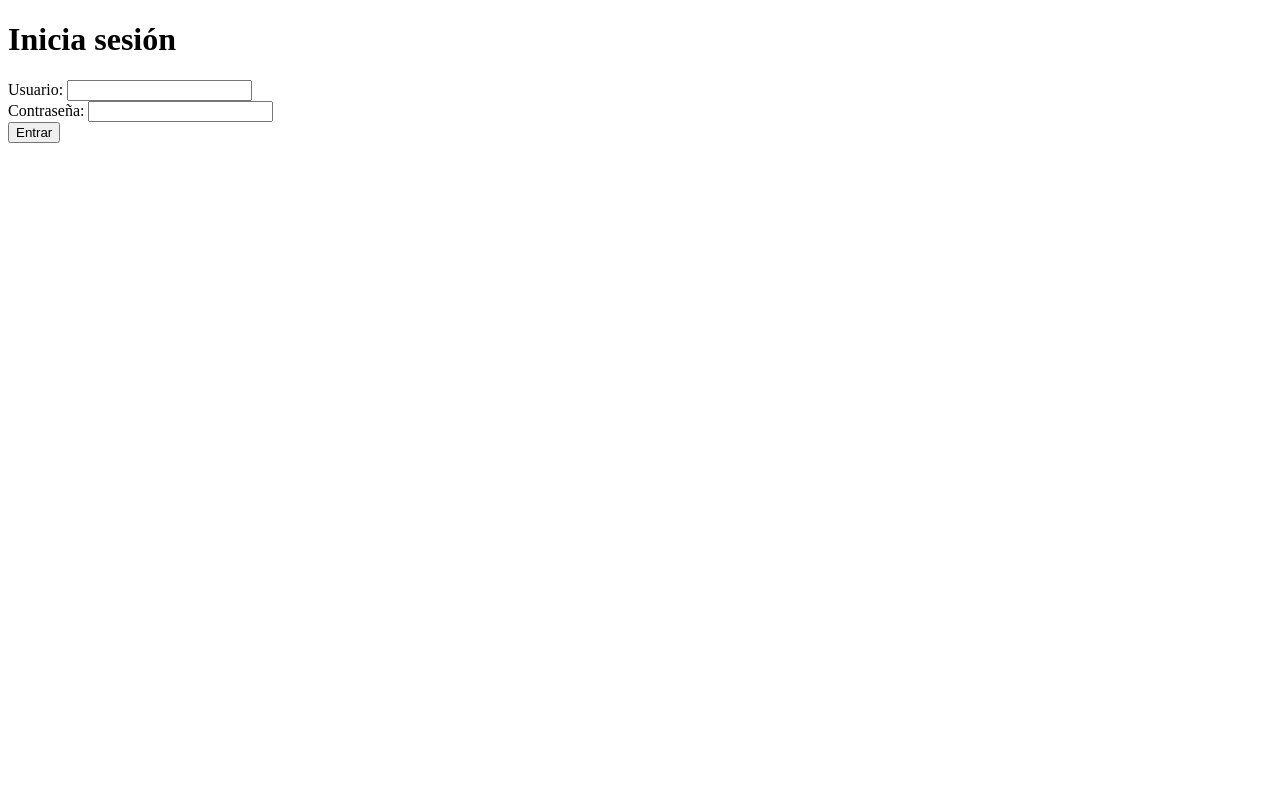
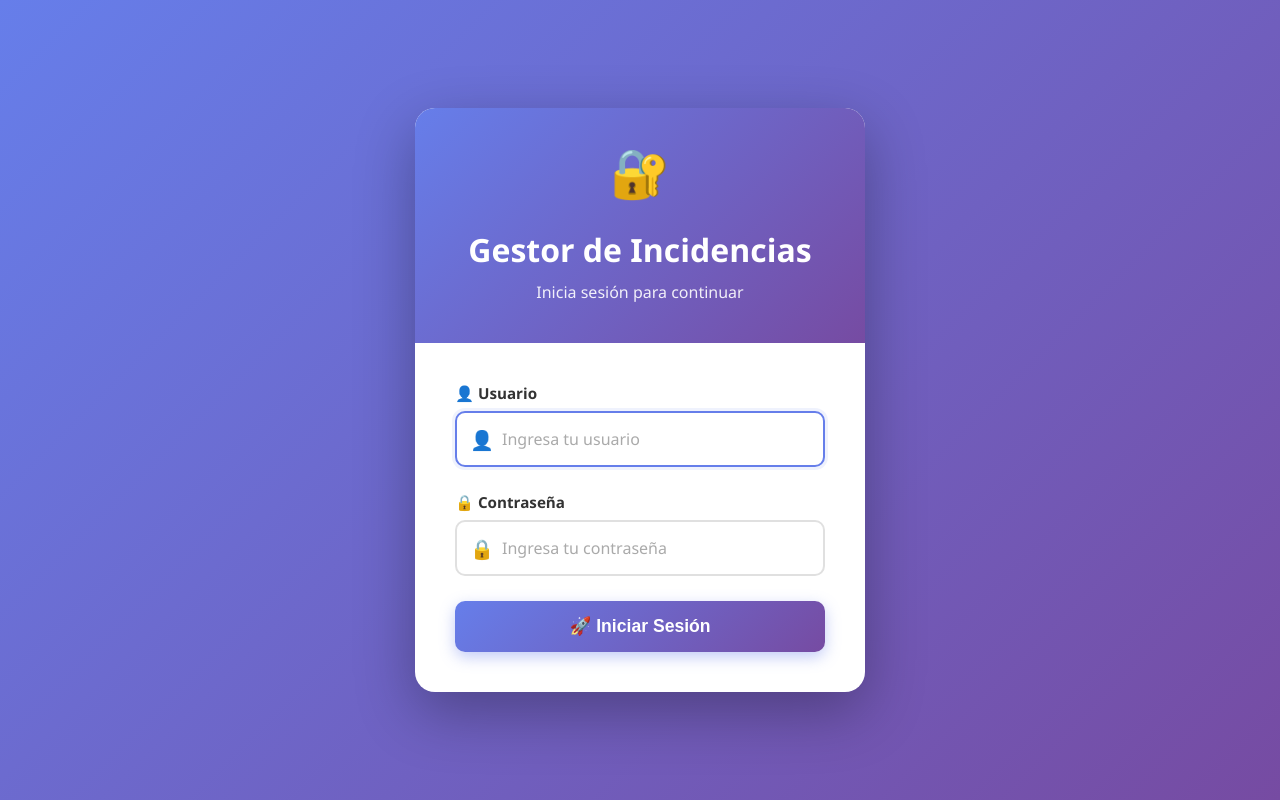
Before and after one commit to NoelBallester/proyectoIAW, a PHP site: page /login.php in a window 1280 px wide. Run offline with PHP 8.4, Linux system fonts and the light colour scheme.

Commit message:
Design: login.php con diseño moderno (gradientes, animaciones, iconos)

```diff
--- a/public/login.php
+++ b/public/login.php
@@ -58,18 +58,242 @@ if ($_SERVER['REQUEST_METHOD'] === 'POST') {
 }
 ?>
 <!DOCTYPE html>
-<html>
-<head><title>Login</title></head>
+<html lang="es">
+<head>
+    <meta charset="UTF-8">
+    <meta name="viewport" content="width=device-width, initial-scale=1.0">
+    <title>Iniciar Sesión - Gestor de Incidencias</title>
+    <style>
+        * {
+            margin: 0;
+            padding: 0;
+            box-sizing: border-box;
+        }
+
+        body {
+            font-family: 'Segoe UI', Tahoma, Geneva, Verdana, sans-serif;
+            background: linear-gradient(135deg, #667eea 0%, #764ba2 100%);
+            min-height: 100vh;
+            display: flex;
+            align-items: center;
+            justify-content: center;
+            padding: 20px;
+        }
+
+        .login-container {
+            background: white;
+            border-radius: 20px;
+            box-shadow: 0 20px 60px rgba(0, 0, 0, 0.3);
+            max-width: 450px;
+            width: 100%;
+            overflow: hidden;
+            animation: fadeInUp 0.6s ease-out;
+        }
+
+        @keyframes fadeInUp {
+            from {
+                opacity: 0;
+                transform: translateY(30px);
+            }
+            to {
+                opacity: 1;
+                transform: translateY(0);
+            }
+        }
+
+        .login-header {
+            background: linear-gradient(135deg, #667eea 0%, #764ba2 100%);
+            color: white;
+            padding: 40px;
+            text-align: center;
+        }
+
+        .login-header h1 {
+            font-size: 2em;
+            margin-bottom: 10px;
+            font-weight: 700;
+        }
+
+        .login-header p {
+            opacity: 0.9;
+            font-size: 1em;
+        }
+
+        .login-icon {
+            font-size: 3em;
+            margin-bottom: 15px;
+            animation: bounce 2s infinite;
+        }
+
+        @keyframes bounce {
+            0%, 100% { transform: translateY(0); }
+            50% { transform: translateY(-10px); }
+        }
+
+        .login-body {
+            padding: 40px;
+        }
+
+        .form-group {
+            margin-bottom: 25px;
+        }
+
+        .form-group label {
+            display: block;
+            margin-bottom: 8px;
+            color: #333;
+            font-weight: 600;
+            font-size: 0.95em;
+        }
+
+        .form-group input {
+            width: 100%;
+            padding: 15px;
+            border: 2px solid #e0e0e0;
+            border-radius: 10px;
+            font-size: 1em;
+            transition: all 0.3s ease;
+            font-family: inherit;
+        }
+
+        .form-group input:focus {
+            outline: none;
+            border-color: #667eea;
+            box-shadow: 0 0 0 3px rgba(102, 126, 234, 0.1);
+        }
+
+        .form-group input::placeholder {
+            color: #aaa;
+        }
+
+        .login-btn {
+            width: 100%;
+            padding: 15px;
+            background: linear-gradient(135deg, #667eea 0%, #764ba2 100%);
+            color: white;
+            border: none;
+            border-radius: 10px;
+            font-size: 1.1em;
+            font-weight: 600;
+            cursor: pointer;
+            transition: all 0.3s ease;
+            box-shadow: 0 5px 15px rgba(102, 126, 234, 0.4);
+        }
+
+        .login-btn:hover {
+            transform: translateY(-2px);
+            box-shadow: 0 8px 20px rgba(102, 126, 234, 0.5);
+        }
+
+        .login-btn:active {
+            transform: translateY(0);
+        }
+
+        .error-message {
+            background: linear-gradient(135deg, #f093fb 0%, #f5576c 100%);
+            color: white;
+            padding: 15px;
+            border-radius: 10px;
+            margin-bottom: 20px;
+            text-align: center;
+            font-weight: 500;
+            animation: shake 0.5s ease-in-out;
+        }
+
+        @keyframes shake {
+            0%, 100% { transform: translateX(0); }
+            25% { transform: translateX(-10px); }
+            75% { transform: translateX(10px); }
+        }
+
+        .input-icon {
+            position: relative;
+        }
+
+        .input-icon::before {
+            content: attr(data-icon);
+            position: absolute;
+            left: 15px;
+            top: 50%;
+            transform: translateY(-50%);
+            font-size: 1.2em;
+            color: #667eea;
+        }
+
+        .input-icon input {
+            padding-left: 45px;
+        }
+
+        @media (max-width: 480px) {
+            .login-container {
+                margin: 10px;
+            }
+
+            .login-header {
+                padding: 30px 20px;
+            }
+
+            .login-body {
+                padding: 30px 20px;
+            }
+
+            .login-header h1 {
+                font-size: 1.8em;
+            }
+        }
+    </style>
+</head>
 <body>
-    <h1>Inicia sesión</h1>
-    <form method="POST">
-        <input type="hidden" name="csrf_token" value="<?= htmlspecialchars($_SESSION['csrf_token']) ?>">
-        <label>Usuario: <input name="username" required value="<?= htmlspecialchars($username) ?>"></label><br>
-        <label>Contraseña: <input type="password" name="password" required></label><br>
-        <button type="submit">Entrar</button>
-    </form>
-    <?php if ($error): ?>
-        <p style="color:yellow;"><?= htmlspecialchars($error) ?></p>
-    <?php endif; ?>
+    <div class="login-container">
+        <div class="login-header">
+            <div class="login-icon">🔐</div>
+            <h1>Gestor de Incidencias</h1>
+            <p>Inicia sesión para continuar</p>
+        </div>
+
+        <div class="login-body">
+            <?php if ($error): ?>
+                <div class="error-message">
+                    ⚠️ <?= htmlspecialchars($error) ?>
+                </div>
+            <?php endif; ?>
+
+            <form method="POST">
+                <input type="hidden" name="csrf_token" value="<?= htmlspecialchars($_SESSION['csrf_token']) ?>">
+
+                <div class="form-group">
+                    <label for="username">👤 Usuario</label>
+                    <div class="input-icon" data-icon="👤">
+                        <input
+                            type="text"
+                            id="username"
+                            name="username"
+                            placeholder="Ingresa tu usuario"
+                            required
+                            autofocus
+                            value="<?= htmlspecialchars($username) ?>"
+                        >
+                    </div>
+                </div>
+
+                <div class="form-group">
+                    <label for="password">🔒 Contraseña</label>
+                    <div class="input-icon" data-icon="🔒">
+                        <input
+                            type="password"
+                            id="password"
+                            name="password"
+                            placeholder="Ingresa tu contraseña"
+                            required
+                        >
+                    </div>
+                </div>
+
+                <button type="submit" class="login-btn">
+                    🚀 Iniciar Sesión
+                </button>
+            </form>
+        </div>
+    </div>
 </body>
 </html>
```
